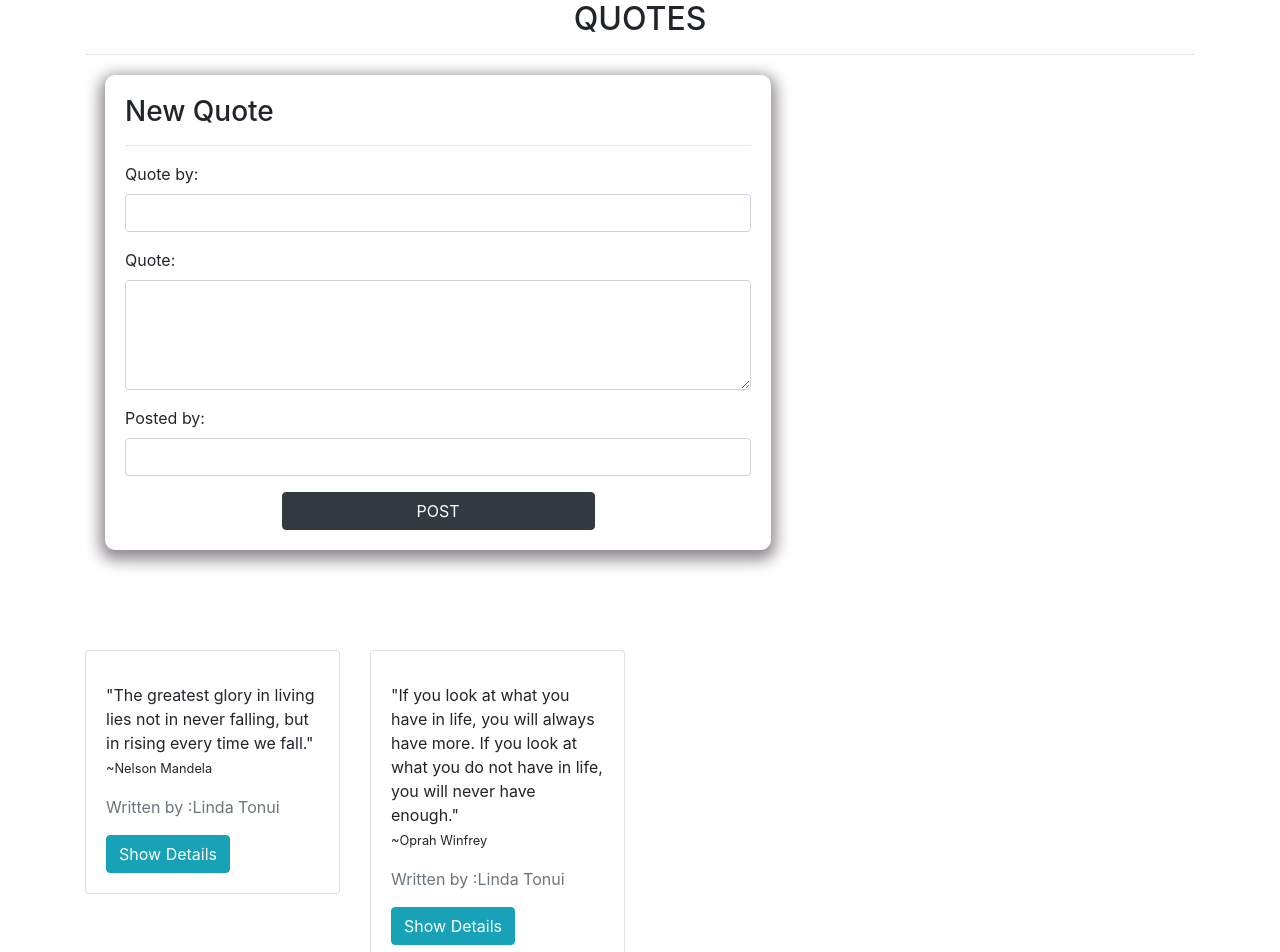
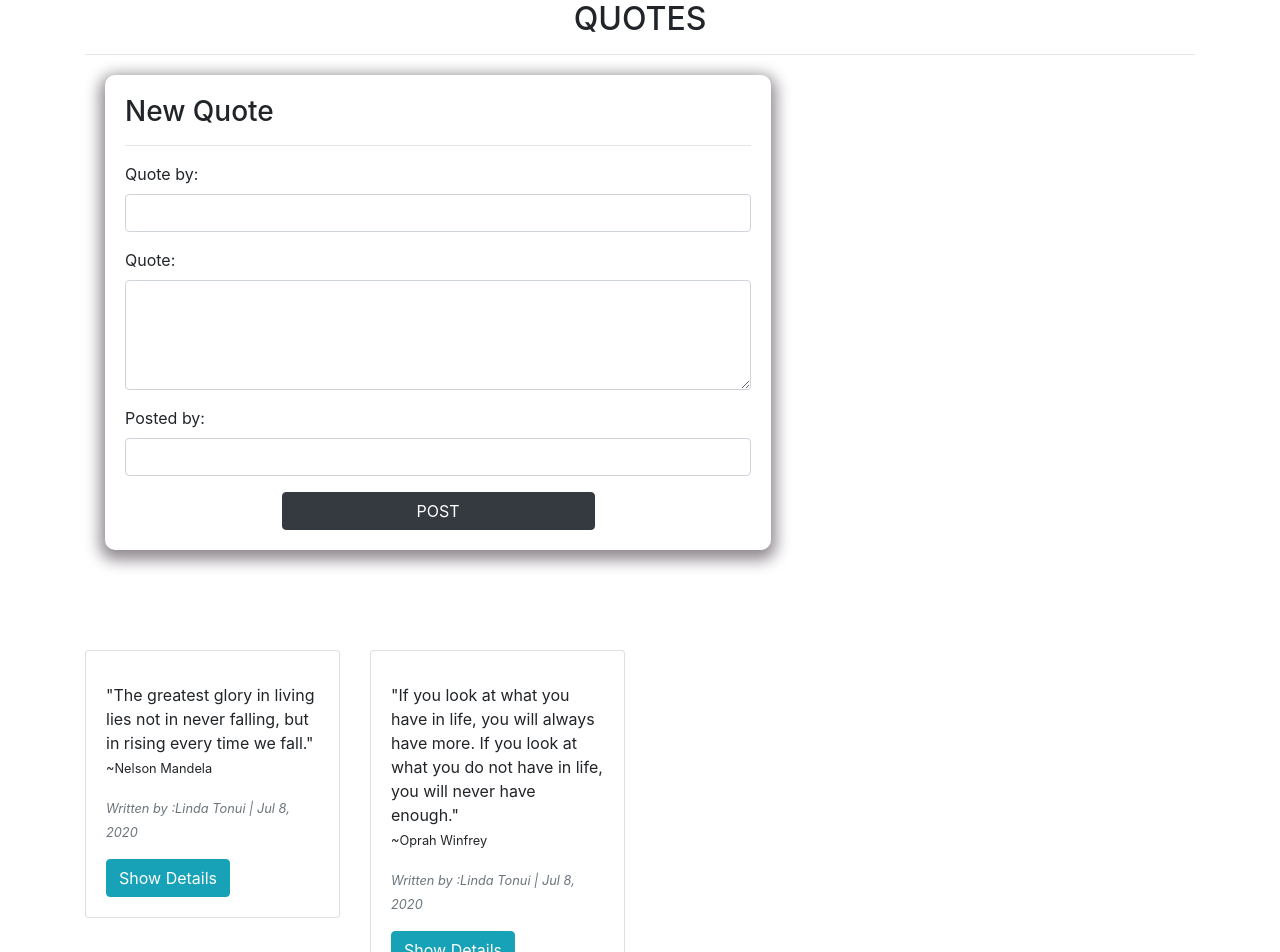
Before and after one commit to MemoTonui/Quotes, an Angular app: page / in a window 1280 px wide. Shown: the top 952 px of the page. Built offline with nearby package versions, Linux system fonts and the light colour scheme.

Commit message:
Add custom pipe

```diff
--- a/src/app/quote-card/quote-card.component.css
+++ b/src/app/quote-card/quote-card.component.css
@@ -4,7 +4,3 @@
     float: left;
     width:100%;
 }
-.fa{
-    padding: 10px;
-    font-size: 30px;
-}
--- a/src/app/quote-card/quote-card.component.html
+++ b/src/app/quote-card/quote-card.component.html
@@ -5,9 +5,9 @@
         <div class="card-body"  >
           <h5 class="card-title"></h5>
           <p class="card-text"> {{quote.quote}} <br>  <small> ~{{quote.quoteWritter}}</small></p>
-          <p class="card-text text-muted">Written by :{{quote.quotePoster}}</p>
+          <p class="card-text text-muted"><small style="font-style: italic;"> Written by :{{quote.quotePoster}} | {{quote.timePassed|date}} </small></p>
           <button class="btn btn-info" (click)='toggleDetails(i)'>Show Details</button>
-         <app-quote-details *ngIf = 'quote.showDescription' [quote]='quote'></app-quote-details>
+         <app-quote-details *ngIf = 'quote.showDescription' [quote]='quotes'  (upvote)='addUpvotes($event,i)' (downvote)= 'addDownvotes($event,i)'></app-quote-details>
         </div>
       </div>
     </div>
--- a/src/app/quote-card/quote-card.component.ts
+++ b/src/app/quote-card/quote-card.component.ts
@@ -10,17 +10,17 @@ import { Quote } from '@angular/compiler';
 export class QuoteCardComponent implements OnInit {
 
    quotes:QuoteConstructor[]=[
-     new QuoteConstructor ('Nelson Mandela','"The greatest glory in living lies not in never falling, but in rising every time we fall."','Linda Tonui',0,0),
-     new QuoteConstructor ('Oprah Winfrey','"If you look at what you have in life, you will always have more. If you look at what you do not have in life, you will never have enough."','Linda Tonui',0,0)
+     new QuoteConstructor ('Nelson Mandela','"The greatest glory in living lies not in never falling, but in rising every time we fall."','Linda Tonui',0,0,new Date(2020,6,8)),
+     new QuoteConstructor ('Oprah Winfrey','"If you look at what you have in life, you will always have more. If you look at what you do not have in life, you will never have enough."','Linda Tonui',0,0,new Date(2020,6,8))
    ]
 
    toggleDetails(index){
     this.quotes[index].showDescription = !this.quotes[index].showDescription;
   }
-  upvotes(i) {
+  addUpvotes(upvote,i) {
     this.quotes[i].upvotes ++;
   }
-  downvotes(i) {
+  addDownvotes(downvote,i) {
     this.quotes[i].downvotes  ++;
   }
 
--- a/src/app/quote-constructor.ts
+++ b/src/app/quote-constructor.ts
@@ -1,6 +1,6 @@
 export class QuoteConstructor {
     showDescription :boolean;
-    constructor(public quoteWritter:string,public quote:string,public quotePoster:string,public upvotes:any,public downvotes:any){
+    constructor(public quoteWritter:string,public quote:string,public quotePoster:string,public upvotes:number,public downvotes:number,public timePassed:Date){
         this.showDescription= false;
 
 
--- a/src/app/quote-details/quote-details.component.css
+++ b/src/app/quote-details/quote-details.component.css
@@ -0,0 +1,4 @@
+.fa{
+    padding: 10px;
+    font-size: 30px;
+}
--- a/src/app/quote-details/quote-details.component.html
+++ b/src/app/quote-details/quote-details.component.html
@@ -1,5 +1,5 @@
 
 <p class="card-text" >
-    <small class="text-muted"><i class="fa fa-thumbs-o-up" (click)= 'upvotes(i)' aria-hidden="true">{{quote.upvotes}}</i>
-    <i class="fa fa-thumbs-o-down" aria-hidden="true" (click)= 'downvotes(i)'>{{quote.downvotes}}</i><i class="fa fa-trash-o pull-right" aria-hidden="true"></i></small>
+    <small class="text-muted"><i class="fa fa-thumbs-o-up"  aria-hidden="true">{{quote.upvotes}}</i>
+    <i class="fa fa-thumbs-o-down" aria-hidden="true" >{{quote.downvotes}}</i><i class="fa fa-trash-o pull-right" aria-hidden="true"></i></small>
 </p>
--- a/src/app/quote-details/quote-details.component.ts
+++ b/src/app/quote-details/quote-details.component.ts
@@ -1,4 +1,4 @@
-import { Component, OnInit, Input } from '@angular/core';
+import { Component, OnInit, Input, Output, EventEmitter } from '@angular/core';
 import { QuoteConstructor } from '../quote-constructor';
 
 @Component({
@@ -9,6 +9,15 @@ import { QuoteConstructor } from '../quote-constructor';
 export class QuoteDetailsComponent implements OnInit {
 
   @Input() quote: QuoteConstructor;
+  @Output() upvote= new EventEmitter<boolean>();
+  @Output() downvote = new EventEmitter<boolean>();
+
+   addUpvote (add :true){
+     this.upvote.emit(add);
+   }
+   addDownvote (remove :true){
+     this.downvote.emit(remove);
+   }
 
   constructor() { }
 
```
